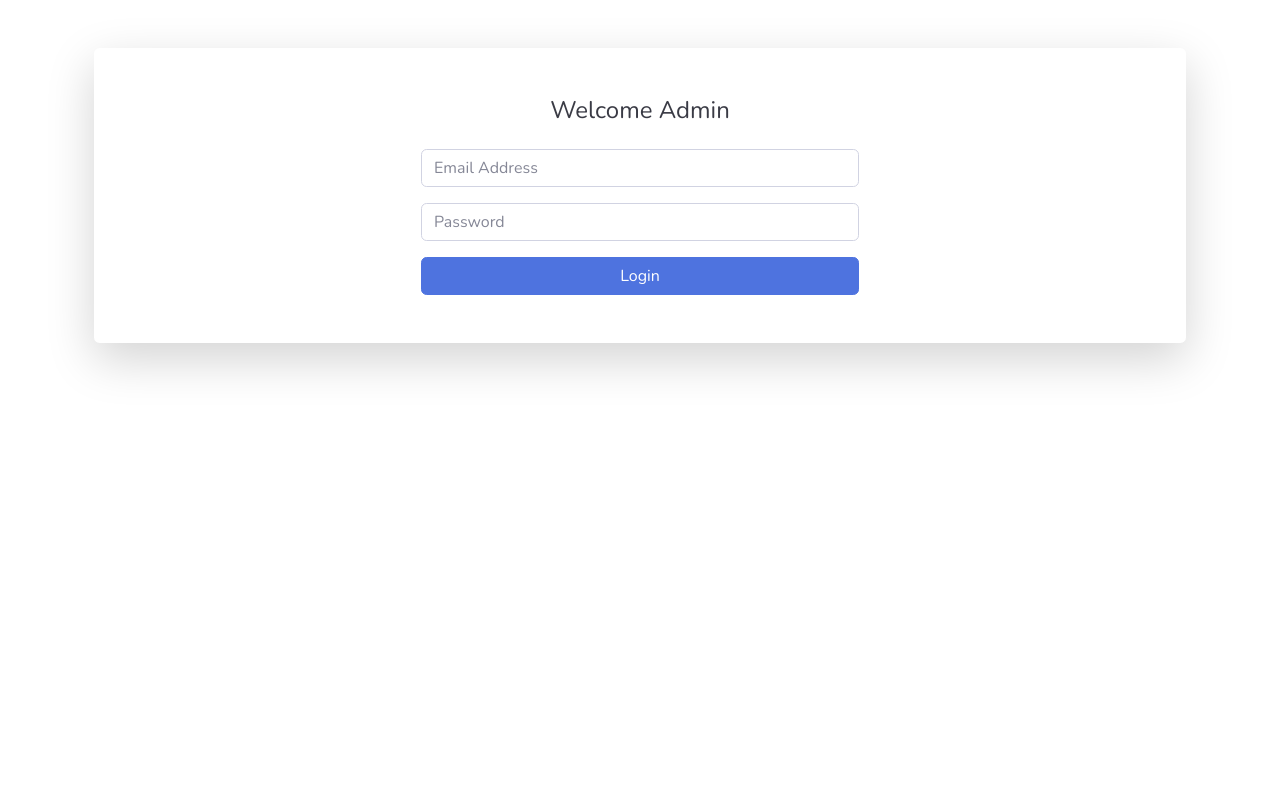
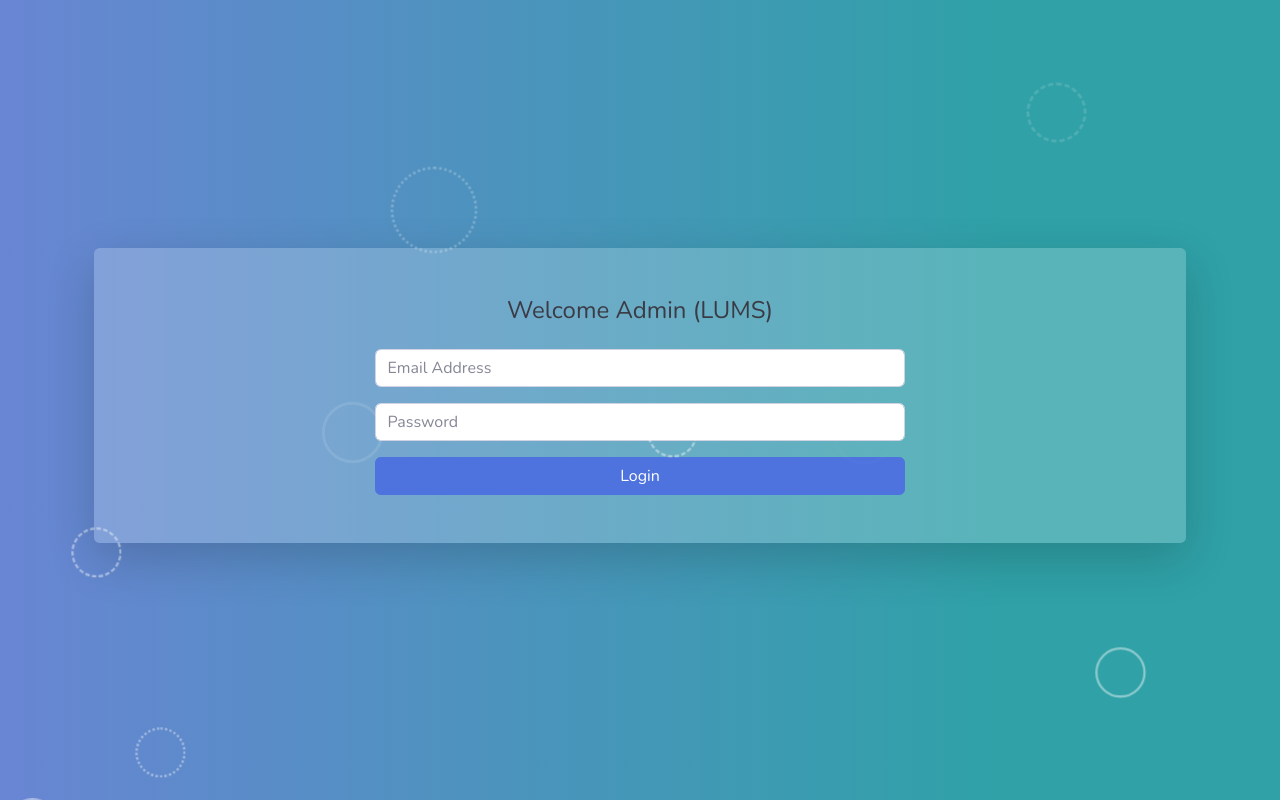
Before and after one commit to AlgorithmsUnlocks/university-management-system, a PHP site: page /university-management-system/admin/login.php in a window 1280 px wide. Run offline with PHP 8.4, Linux system fonts and the light colour scheme; some libraries are stand-ins or nearby versions.

Commit message:
first commit

```diff
--- a/admin/includes/header.php
+++ b/admin/includes/header.php
@@ -39,6 +39,7 @@
 background: linear-gradient(83deg, rgba(34,193,195,1) 0%, rgba(28,200,138,0.5550595238095238) 100%);
     }
 
+
     </style>
 
 
--- a/admin/login.php
+++ b/admin/login.php
@@ -1,11 +1,11 @@
 <?php
 include ('includes/header.php');
 ?>
-
+<div class="wrapper">
     <div class="container">
 
         <!-- Outer Row -->
-        <div class="row justify-content-center">
+        <div class="row justify-content-center admin-login">
 
             <div class="col-xl-12 col-lg-12 col-md-6">
 
@@ -14,10 +14,10 @@ include ('includes/header.php');
                         <!-- Nested Row within Card Body -->
                         <div class="row">
 
-                            <div class="col-lg-6 m-auto">
+                            <div class="col-lg-7 m-auto">
                                 <div class="p-5">
                                     <div class="text-center">
-                                        <h1 class="h4 text-gray-900 mb-4">Welcome Admin</h1>
+                                        <h1 class="h4 text-gray-900 mb-4">Welcome Admin (LUMS)</h1>
                                         <?php
                                         session_start();
                                             if(isset($_SESSION['success']) && $_SESSION['success'] !=''){
@@ -52,8 +52,156 @@ include ('includes/header.php');
             </div>
 
         </div>
+    </div>
+    <div class="box">
+        <div></div>
+        <div></div>
+        <div></div>
+        <div></div>
+        <div></div>
+        <div></div>
+        <div></div>
+        <div></div>
+        <div></div>
+        <div></div>
+      </div>
 
     </div>
+
+    <style>
+        .admin-login{
+            padding: 200px 0;
+        }
+        .card{
+            background-color: #fff3!important;
+        }
+
+    .none-t{
+     padding: 200px 0;
+     }
+    .wrapper{
+    background-color: rgba(255, 255, 255, 0.315);
+    position: absolute;
+    width: 100%;
+    height: 100%;
+    overflow: hidden;
+    background: hsla(183, 56%, 42%, 1);
+    background: linear-gradient(270deg, hsla(183, 56%, 42%, 1) 22%, hsla(224, 55%, 62%, 1) 100%);
+    }
+    .box div{
+      height: 65px;
+      width: 65px;
+      position: absolute;
+      background-color: transparent;
+      border: 4px solid white;
+      animation: animate 5s infinite;
+      border-radius: 50px;
+    }
+    .box div:nth-child(1){
+      height: 65px;
+      width: 65px;
+      position: absolute;
+      top: 90%;
+      left: 65%;
+      background-color: transparent;
+      border: 3px solid white;
+      animation: animate 7s infinite;
+    }
+    .box div:nth-child(2){
+      height: 65px;
+      width: 65px;
+      position: absolute;
+      top: 50%;
+      left: 65%;
+      background-color: transparent;
+      border: 3px solid white;
+      animation: animate 8s infinite;
+    }
+    .box div:nth-child(3){
+      height: 65px;
+      width: 65px;
+      position: absolute;
+      top: 50%;
+      left: 25%;
+      background-color: transparent;
+      border: 3px solid white;
+      animation: animate 11s infinite;
+    }
+    .box div:nth-child(4){
+      height: 65px;
+      width: 65px;
+      position: absolute;
+      top: 10%;
+      left: 80%;
+      background-color: transparent;
+      border: 3px dashed white;
+      animation: animate 12s infinite;
+    }
+    .box div:nth-child(5){
+      height: 100px;
+      width: 100px;
+      position: absolute;
+      top: 20%;
+      left: 30%;
+      background-color: transparent;
+      border: 3px dotted white;
+      animation: animate 15s infinite;
+    }
+    .box div:nth-child(6){
+      height: 65px;
+      width: 65px;
+      position: absolute;
+      top: 90%;
+      left: 10%;
+      background-color: transparent;
+      border: 3px dotted white;
+      animation: animate 5s infinite;
+    }
+    .box div:nth-child(7){
+      height: 65px;
+      width: 65px;
+      position: absolute;
+      top: 65%;
+      left: 5%;
+      background-color: transparent;
+      border: 3px dashed white;
+      animation: animate 5s infinite;
+    }
+    .box div:nth-child(8){
+      height: 65px;
+      width: 65px;
+      position: absolute;
+      top: 50%;
+      left: 50%;
+      background-color: transparent;
+      border: 3px dashed white;
+      animation: animate 5s infinite;
+    }
+    .box div:nth-child(9){
+      height: 65px;
+      width: 65px;
+      position: absolute;
+      top: 80%;
+      left: 85%;
+      background-color: transparent;
+      border: 3px solid white;
+      animation: animate 5s infinite;
+    }
+    @keyframes animate{
+      0%{
+        transform: scale(0.5);
+
+      }
+      100%{
+        transform: scale(1);
+
+        opacity: 0;
+      }
+    }
+
+
+
+   </style>
 
     <script>
 
```
Also changed, not shown: README.md.
